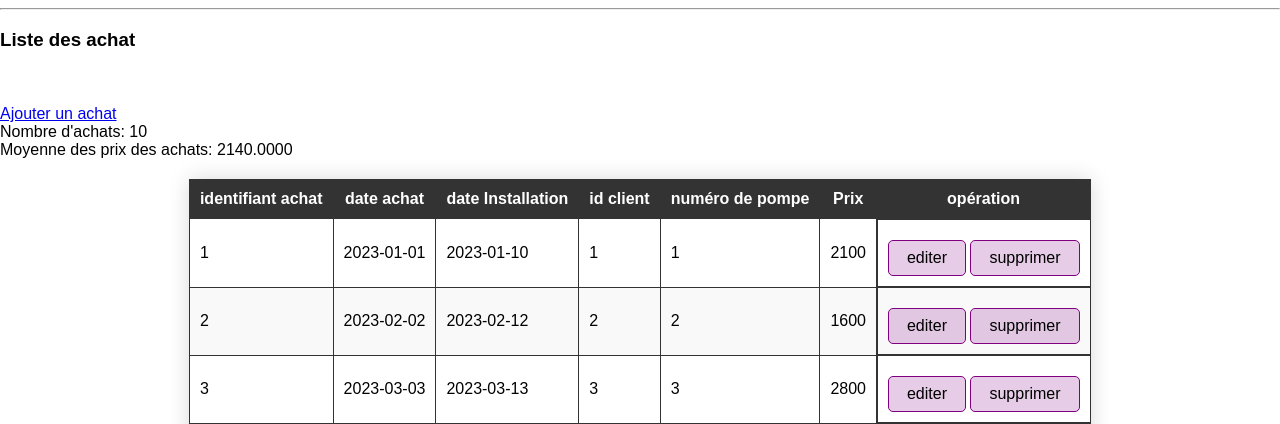
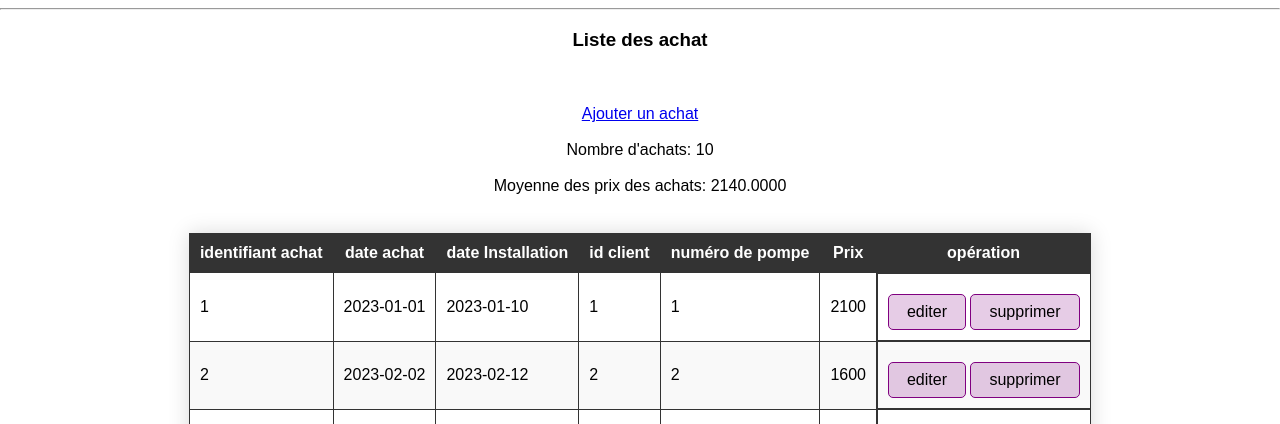
Before and after one commit to Natan90/Pomp-Air, a Flask app: page /achat/show in a window 1280 px wide. Shown: the part 61-485 px from the top of the page. Run offline with Flask 3, Linux system fonts and the light colour scheme; data comes from the database, SQL or seed files in the repository.

Commit message:
Update show_achat.html

```diff
--- a/templates/achat/show_achat.html
+++ b/templates/achat/show_achat.html
@@ -5,12 +5,12 @@
 {% endblock %}
 
 {% block body %}
-<h3>Liste des achat</h3>
+<h3 style="display: block;text-align: center;">Liste des achat</h3>
 <div class="corps">
 <br><br>
-    <a href="/achat/add">Ajouter un achat</a><br>
-<a>Nombre d'achats: {{moyenne.get("COUNT(id_achat)")}}</a><br>
-<a>Moyenne des prix des achats: {{moyenne.get("AVG(prix_achat)")}}</a><br>
+    <a href="/achat/add" style="display: block;text-align: center;">Ajouter un achat</a><br>
+<a style="display: block;text-align: center;">Nombre d'achats: {{moyenne.get("COUNT(id_achat)")}}</a><br>
+<a style="display: block;text-align: center;">Moyenne des prix des achats: {{moyenne.get("AVG(prix_achat)")}}</a><br>
 <table class="tableau">
     <thead class="head-tableau">
         <tr>
```
